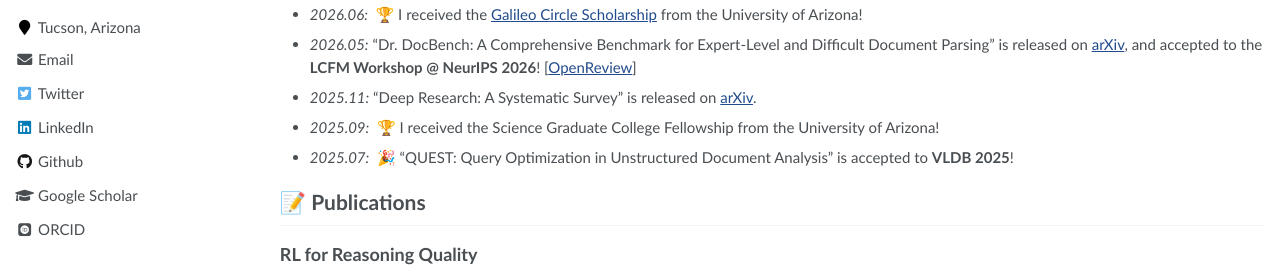
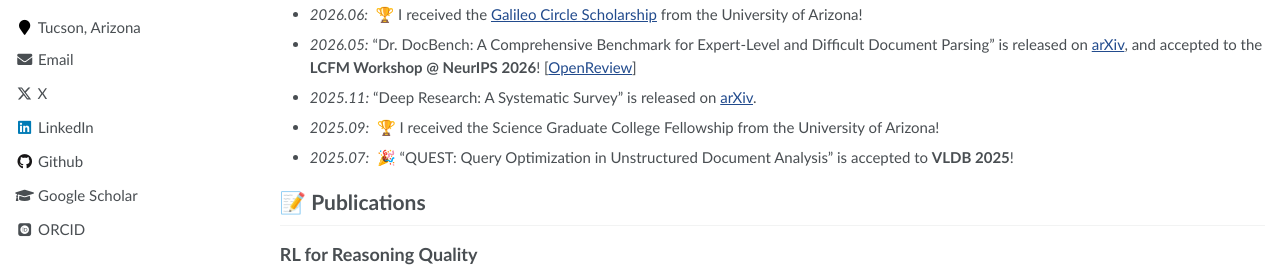
Before and after one commit to xinnyuguo/xinnyuguo.github.io, a Jekyll site: the page built from _pages/about.md, in a window 1280 px wide. Shown: the part 531-807 px from the top of the page. Built offline with Jekyll 4.4.1, drawn with Linux system fonts in a browser that asks for light colours; some web fonts are replaced.

Commit message:
Replace Twitter icon with X logo
Co-Authored-By: Claude Opus 5.5 (1M context) <noreply@anthropic.com>

```diff
--- a/_includes/author-profile.html
+++ b/_includes/author-profile.html
@@ -38,7 +38,7 @@
         <li><a href="{{ author.researchgate }}"><i class="fab fa-fw fa-researchgate" aria-hidden="true"></i> ResearchGate</a></li>
       {% endif %}
       {% if author.twitter %}
-        <li><a href="https://twitter.com/{{ author.twitter }}"><i class="fab fa-fw fa-twitter-square" aria-hidden="true"></i> Twitter</a></li>
+        <li><a href="https://x.com/{{ author.twitter }}"><svg class="x-logo" viewBox="0 0 24 24" aria-hidden="true" style="width:1.25em;height:1em;vertical-align:-0.125em;fill:currentColor;"><path d="M18.244 2.25h3.308l-7.227 8.26 8.502 11.24H16.17l-5.214-6.817L4.99 21.75H1.68l7.73-8.835L1.254 2.25H8.08l4.713 6.231zm-1.161 17.52h1.833L7.084 4.126H5.117z"/></svg> X</a></li>
       {% endif %}
       {% if author.facebook %}
         <li><a href="https://www.facebook.com/{{ author.facebook }}"><i class="fab fa-fw fa-facebook-square" aria-hidden="true"></i> Facebook</a></li>
@@ -141,7 +141,7 @@
         <a href="{{ author.researchgate }}"><i class="fab fa-fw fa-researchgate" aria-hidden="true"></i></a>
       {% endif %}
       {% if author.twitter %}
-        <a href="https://twitter.com/{{ author.twitter }}"><i class="fab fa-fw fa-twitter-square" aria-hidden="true"></i></a>
+        <a href="https://x.com/{{ author.twitter }}"><svg class="x-logo" viewBox="0 0 24 24" aria-hidden="true" style="width:1.25em;height:1em;vertical-align:-0.125em;fill:currentColor;"><path d="M18.244 2.25h3.308l-7.227 8.26 8.502 11.24H16.17l-5.214-6.817L4.99 21.75H1.68l7.73-8.835L1.254 2.25H8.08l4.713 6.231zm-1.161 17.52h1.833L7.084 4.126H5.117z"/></svg></a>
       {% endif %}
       {% if author.facebook %}
         <a href="https://www.facebook.com/{{ author.facebook }}"><i class="fab fa-fw fa-facebook-square" aria-hidden="true"></i></a>
```
